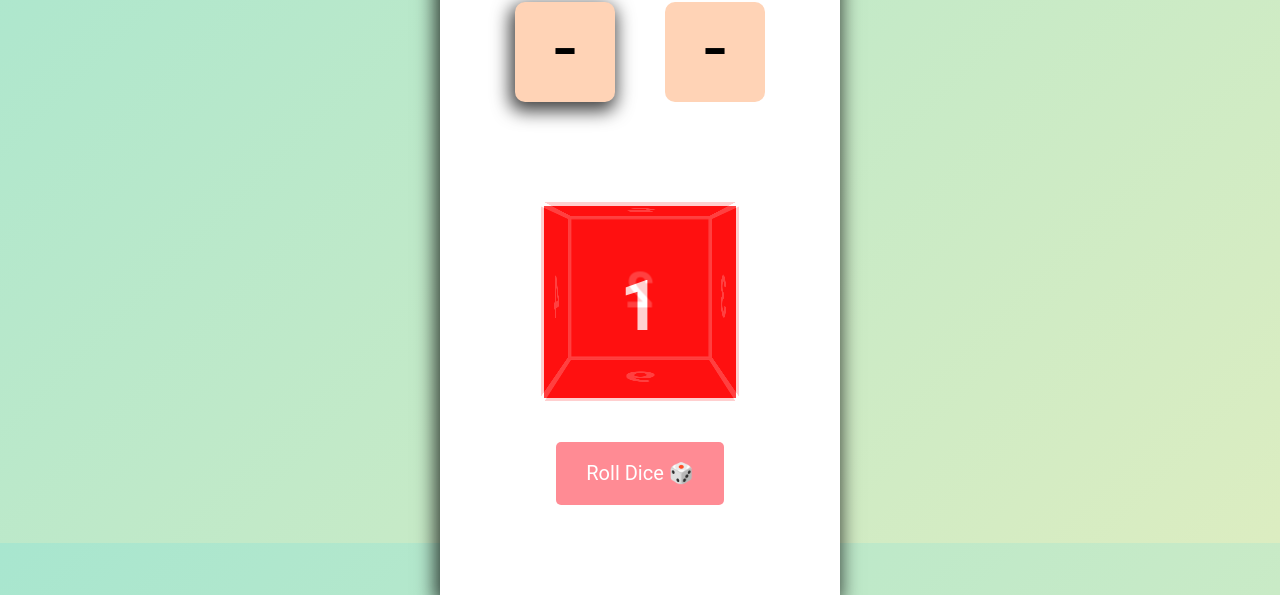
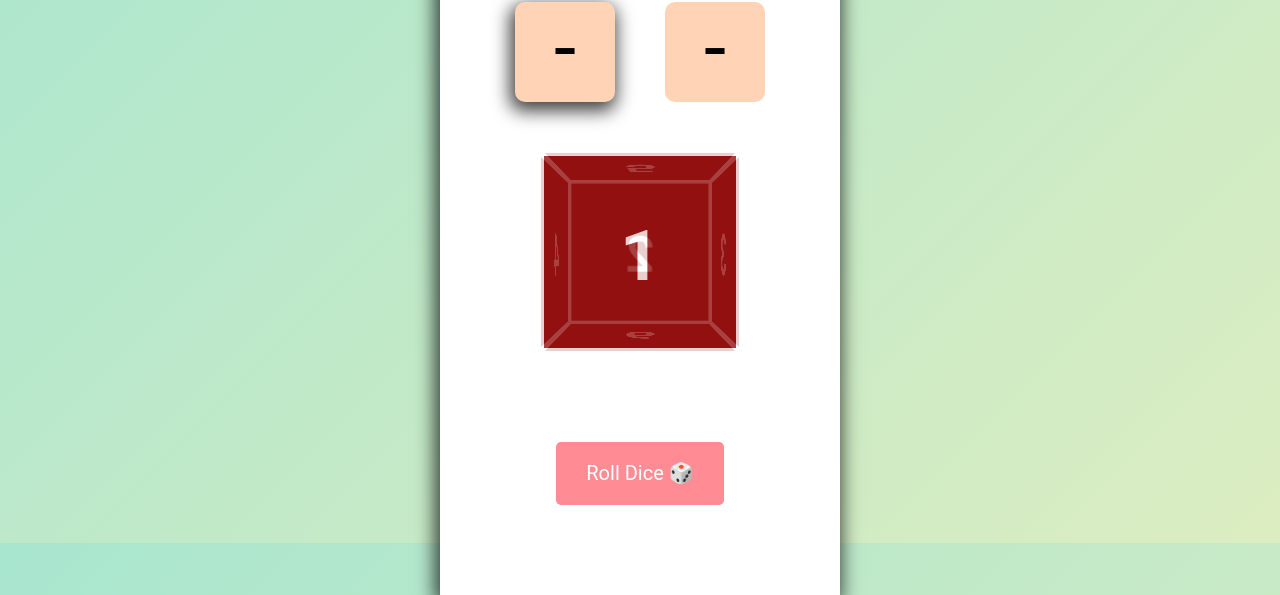
Before and after one commit to jferguson75/dicegame, a website built with webpack: page index.html in a window 1280 px wide. Shown: the part 257-852 px from the top of the page. Built offline with nearby package versions, Linux system fonts and the light colour scheme.

Commit message:
Update index.css

```diff
--- a/index.css
+++ b/index.css
@@ -88,8 +88,8 @@ button:focus {
 }
 /*styling for 3D Cube*/
 .cube {
-  width:100px;
-  height: 100px;
+  width:200px;
+  height: 200px;
   border-radius: 10px;
   position: relative;
   transform-style: preserve-3d;
@@ -119,12 +119,12 @@ button:focus {
 }
 
 /*individual styling for each numbers face */
-.cube__face--1  { background: red; opacity: 0.75; }
-.cube__face--3  { background: red; opacity: 0.75; }
-.cube__face--2  { background: red; opacity: 0.75; }
-.cube__face--4  { background: red; opacity: 0.75; }
-.cube__face--5  { background: red; opacity: 0.75; }
-.cube__face--6  { background: red; opacity: 0.75; }
+.cube__face--1  { background: darkred; opacity: 0.75; }
+.cube__face--3  { background: darkred; opacity: 0.75; }
+.cube__face--2  { background: darkred; opacity: 0.75; }
+.cube__face--4  { background: darkred; opacity: 0.75; }
+.cube__face--5  { background: darkred; opacity: 0.75; }
+.cube__face--6  { background: darkred; opacity: 0.75; }
 
 .cube__face--1  { transform: rotateY(  0deg) translateZ(100px); }
 .cube__face--2  { transform: rotateY(180deg) translateZ(100px); }
```
